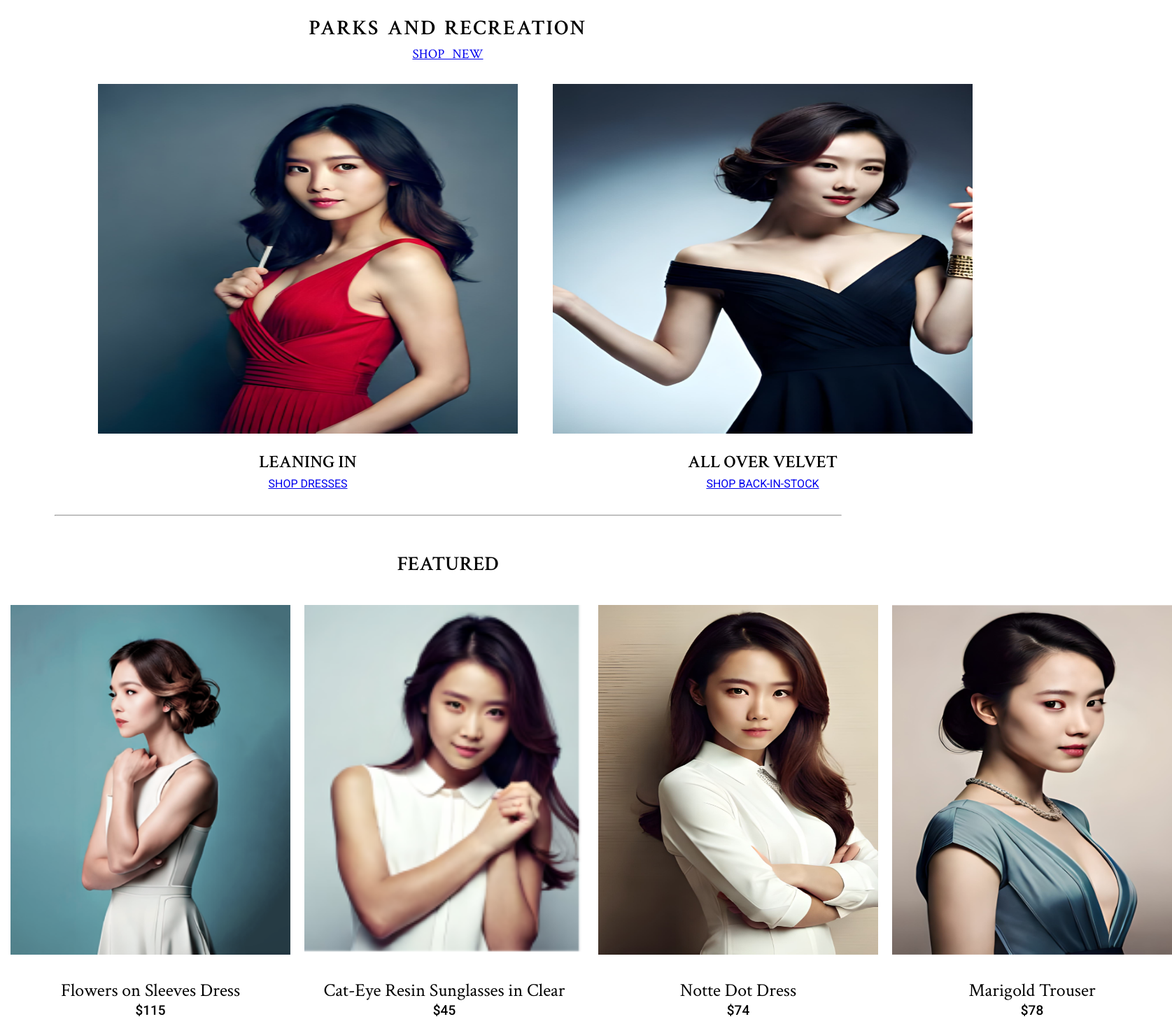
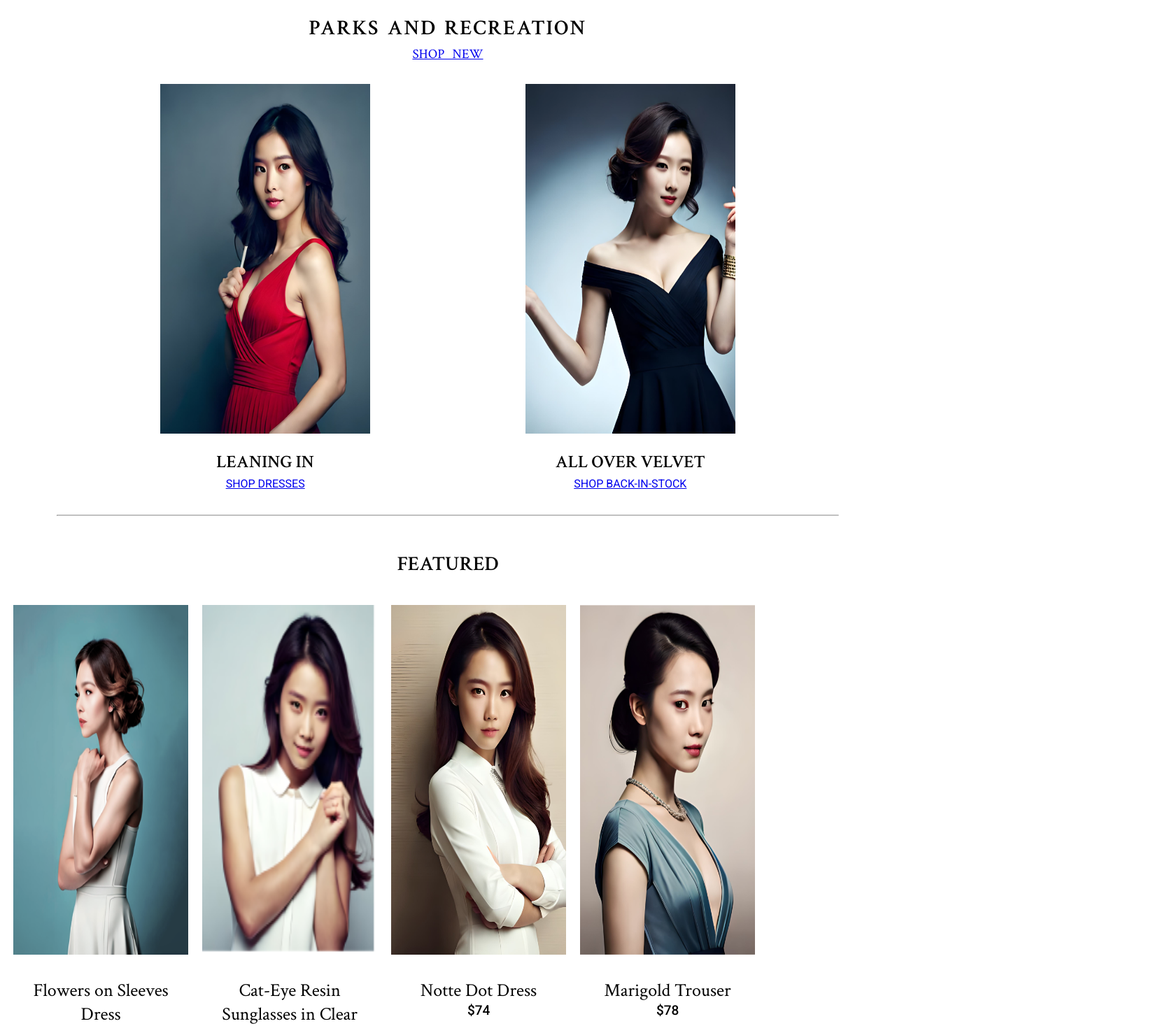
Before and after one commit to oreoluwa212/store_clothing, a React (Vite) app: page / in a window 1280 px wide. Shown: the part 680-2147 px from the top of the page at 70% size, 1675 px wide, since content can reach past the window. Built offline with nearby package versions, Linux system fonts and the light colour scheme.

Commit message:
Pictures changed

```diff
--- a/src/components/Featured.jsx
+++ b/src/components/Featured.jsx
@@ -15,22 +15,22 @@ const Featured = () => {
         </div>
         <div className="img-section2">
           <div class="manual">
-            <img width="400px" height="500px" src={img4} alt="" />
+            <img width="250px" height="500px" src={img4} alt="" />
             <h1 className="manu">Flowers on Sleeves Dress</h1>
             <h2 className='manua'>$115</h2>
           </div>
           <div className="manual1">
-            <img width="400px" height="500px" src={img5} alt="" />
+            <img width="250px" height="500px" src={img5} alt="" />
             <h1 className='manu'>Cat-Eye Resin Sunglasses in Clear</h1>
             <h2 className='manua'>$45</h2>
           </div>
           <div className="manual2">
-            <img width="400px" height="500px" src={img8} alt="" />
+            <img width="250px" height="500px" src={img8} alt="" />
             <h1 className='manu'>Notte Dot Dress</h1>
             <h2 className='manua'>$74</h2>
           </div>
           <div className="manual3">
-            <img width="400px" height="500px" src={img6} alt="" />
+            <img width="250px" height="500px" src={img6} alt="" />
             <h1 className='manu'>Marigold Trouser</h1>
             <h2 className='manua'>$78</h2>
           </div>
--- a/src/components/Parks.jsx
+++ b/src/components/Parks.jsx
@@ -12,7 +12,7 @@ const Parks = () => {
         </div>
         <div class="img-section">
           <div className="img1">
-            <img width="600px" height="500px" src={img1} alt="" />
+            <img width="300px" height="500px" src={img1} alt="" />
             <div className="lean-in">
               <h1>LEANING IN</h1>
               <div className="a">
@@ -21,7 +21,7 @@ const Parks = () => {
             </div>
           </div>
           <div className="img2">
-            <img width="600px" height="500px" src={img3} alt="" />
+            <img width="300px" height="500px" src={img3} alt="" />
             <div className="lean-in">
               <h1>ALL OVER VELVET</h1>
               <div className="a">
```
